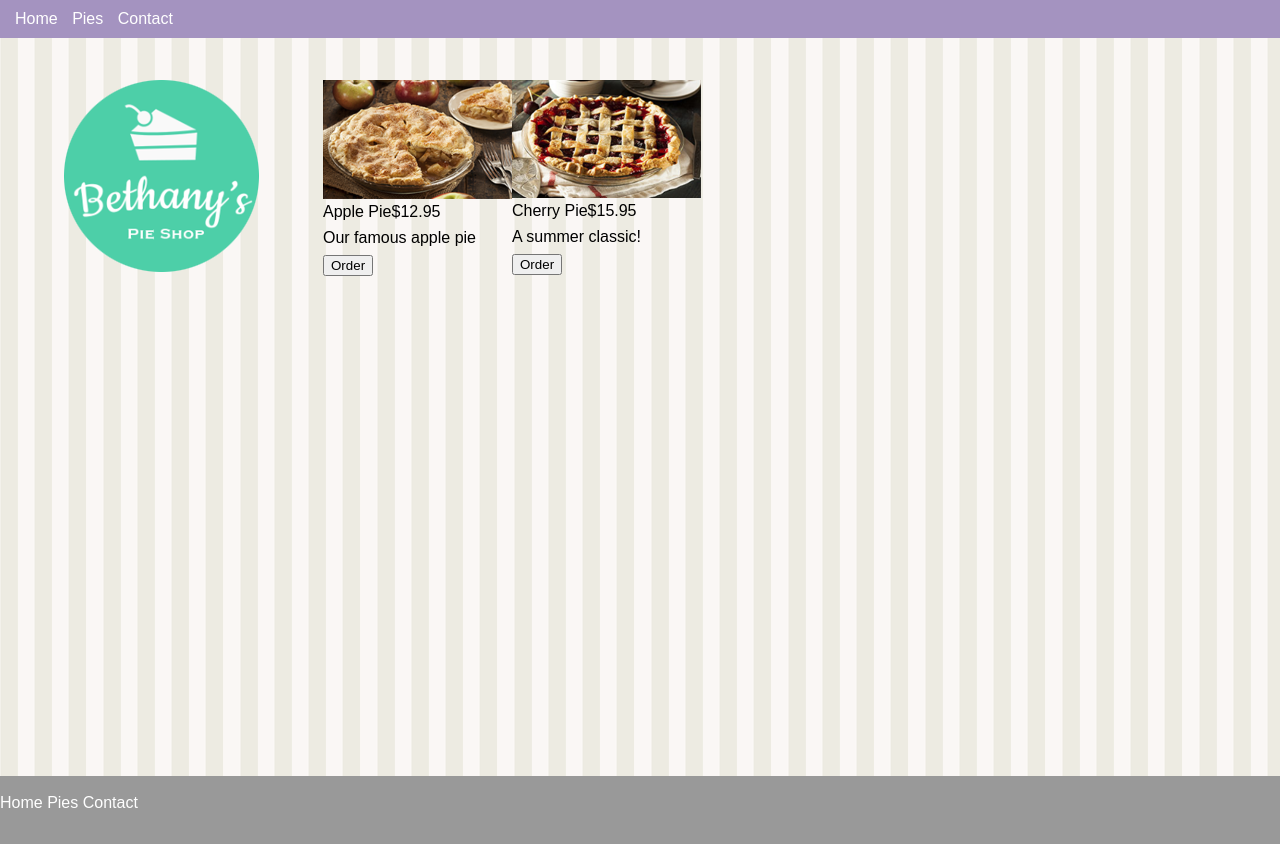
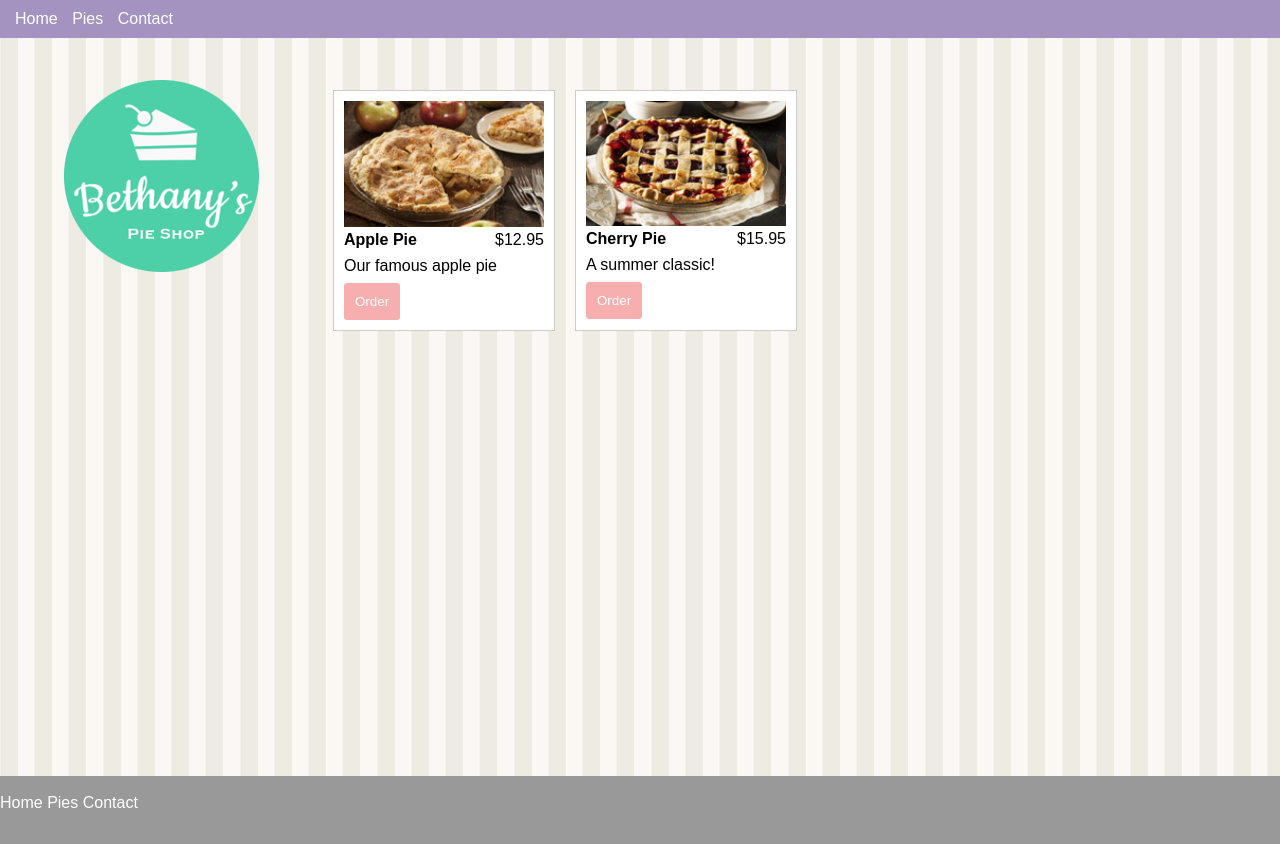
Before and after one commit to godwinmaga6/Building-website-with-HTML-CSS-Jscript, a plain HTML site: page pies.html in a window 1280 px wide. Drawn offline with Linux system fonts and the light colour scheme.

Commit message:
styled the containers for the pies

```diff
--- a/site.css
+++ b/site.css
@@ -97,3 +97,41 @@ article {
         display: flex;
     }
 }
+
+/* Pies */
+
+.pie {
+    width: 200px;
+    padding: 10px;
+    margin: 10px;
+    background-color: #fff;
+    border: solid 1px #ccc;
+}
+
+.pie img{
+    width: 100%;
+}
+
+.pie .title {
+    font-weight: bold;
+}
+
+.pie .columns {
+    width: 100%;
+}
+
+.pie .price {
+    text-align: right;
+}
+
+.pie .columns div {
+    width: 50%;
+}
+
+.pie button {
+    background-color: #f6aeae;
+    padding: 10px;
+    border: solid 1px #f6aeae;
+    border-radius: 3px;
+    color: #fff;
+}
```
